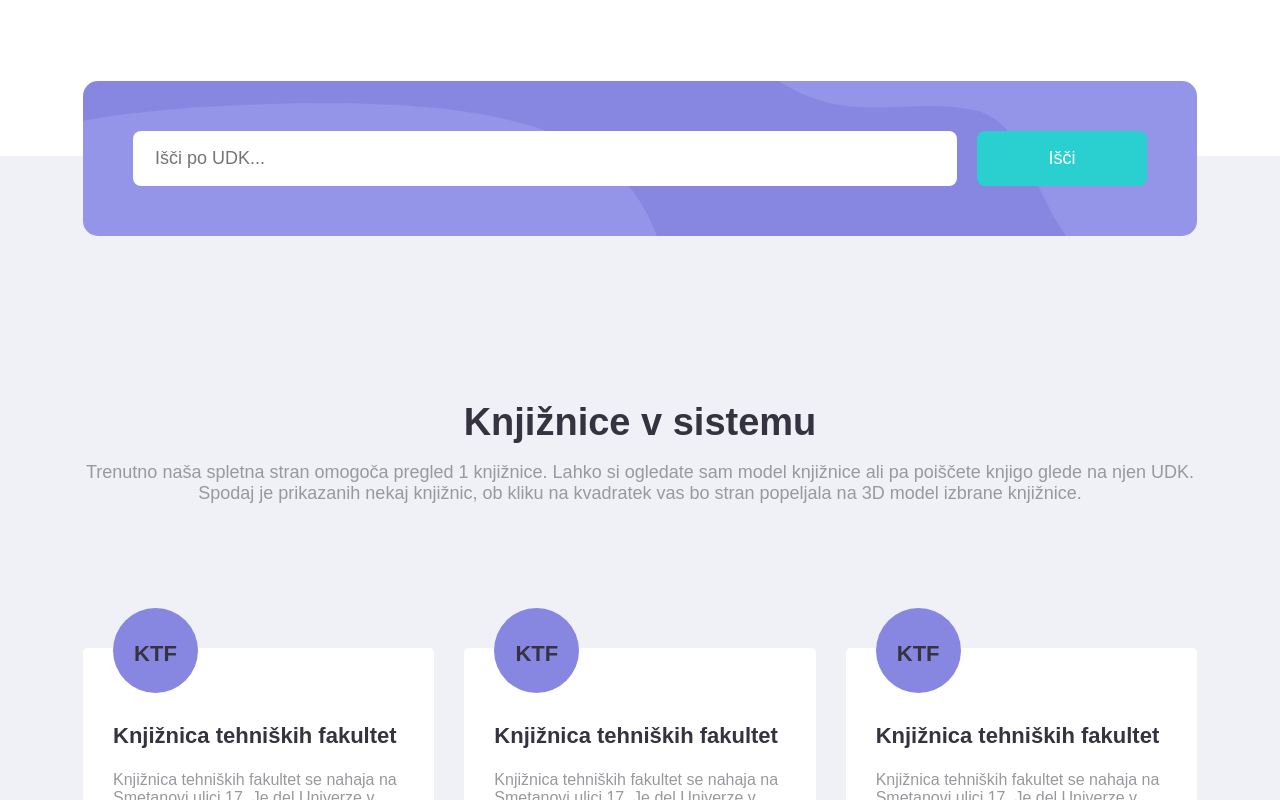
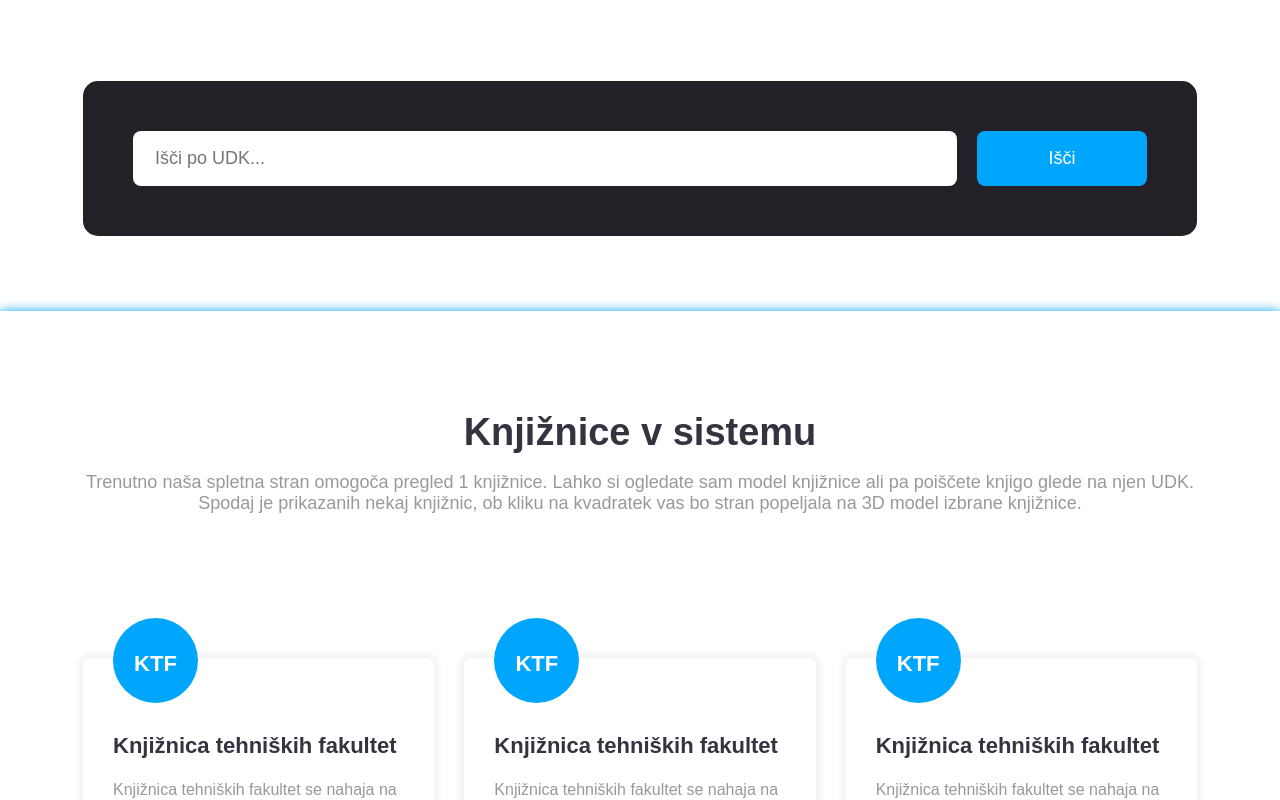
Before and after one commit to matevzsemprimoznik/LokatorKnjig, a React (Create React App) app in the folder ReactApp/: page / in a window 1280 px wide. Shown: the part 560-1360 px from the top of the page. Built offline with nearby package versions, Linux system fonts and the light colour scheme; no server answers.

Commit message:
update style

```diff
--- a/ReactApp/src/styles/landing_page/LibrariesInfoSection.css
+++ b/ReactApp/src/styles/landing_page/LibrariesInfoSection.css
@@ -1,6 +1,7 @@
 .libraries-info {
-    padding: 80px 0 127px 0;
-    background-color: #f0f1f6;
+    padding: 90px 0 127px 0;
+    background-color: white;
+    box-shadow: 0 0px 10px 0px #00a6fb
 }
 
 .libraries-info h2 {
@@ -19,11 +20,13 @@
 }
 
 .libraries-info .library-card {
+    height: 300px;
     background-color: #fff;
-    border-radius: 5px;
+    border-radius: 8px;
     padding: 30px;
     z-index: 3;
     margin-top: 45px;
+    box-shadow: 0 0 5px 5px rgba(61, 61, 61, 0.06);
 }
 
 .libraries-info .library-card h3 {
@@ -43,7 +46,7 @@
     display: flex;
     justify-content: center;
     align-items: center;
-    background-color: #8787e1;
+    background-color: #00a6fb;
     border-radius: 50%;
     margin-top: -70px;
 }
@@ -52,7 +55,7 @@
     text-align: center;
     font-size: 22px;
     font-weight: 600;
-    color: #353340;
+    color: white;
     margin-bottom: 0;
     margin-top:0.3em;
 }
@@ -68,6 +71,7 @@
     padding-left: 15px;
     padding-right: 15px;
     position: relative;
+
 }
 
 .library-info-row {
--- a/ReactApp/src/styles/landing_page/SearchForm.css
+++ b/ReactApp/src/styles/landing_page/SearchForm.css
@@ -1,12 +1,11 @@
 .search-form {
-    background-color: #f0f1f6;
+    background-color: white;
 }
 
 .search-form form {
     padding: 50px;
     border-radius: 15px;
-    background-color: #8787e1;
-    background-image: url(../../../public/images/bg-wave1.svg);
+    background-color: #232027;
     background-size: cover;
     background-position: center;
     display: grid;
@@ -27,7 +26,7 @@
 .search-form form input:last-child {
     cursor: pointer;
     color: #fff;
-    background-color: #2acfcf;
+    background-color: #00a6fb;
 }
 
 
```
Also changed, not shown: ReactApp/public/images/undraw_bookshelves_re_lxoy.svg.
